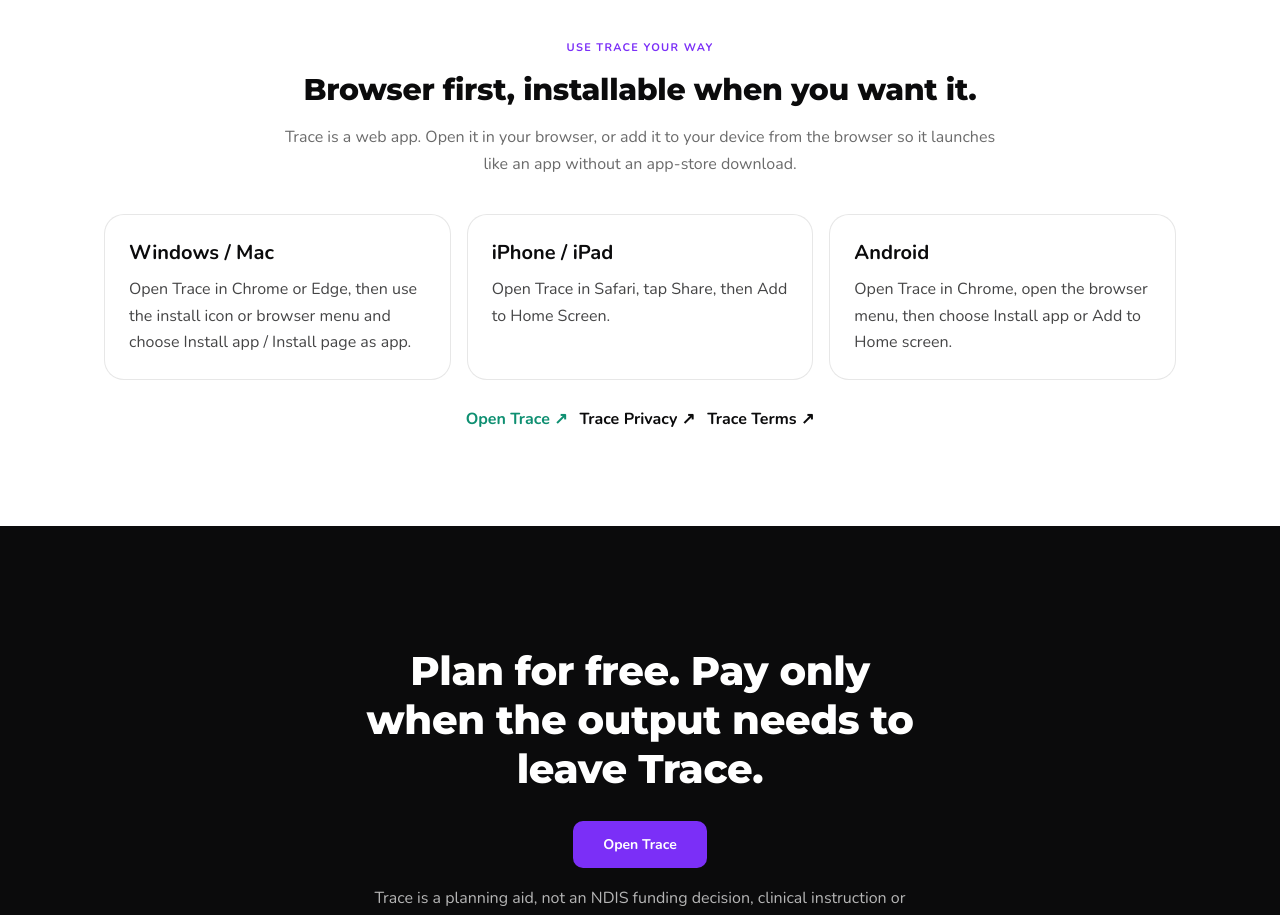
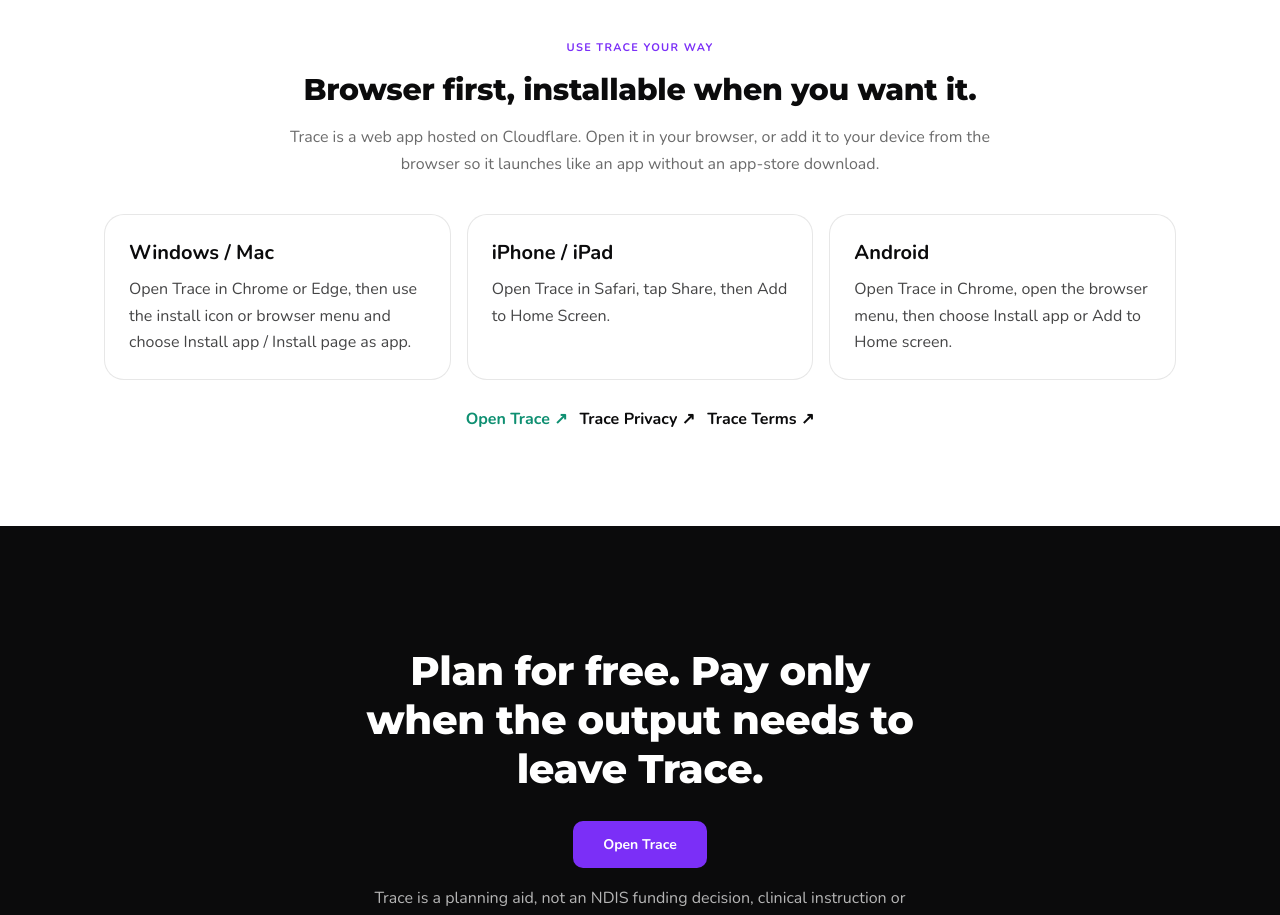
Before and after one commit to DaddysCoder/whatbit-web, a Next.js app: page /trace in a window 1280 px wide. Shown: the part 2200-3115 px from the top of the page. Built offline with nearby package versions, Linux system fonts and the light colour scheme.

Commit message:
TRACE-WEB-006: clarify Cloudflare-hosted Trace copy

```diff
--- a/components/TracePage.tsx
+++ b/components/TracePage.tsx
@@ -150,7 +150,7 @@
           <div className={styles.featEyebrow}>USE TRACE YOUR WAY</div>
           <h2 className={styles.featTitle}>Browser first, installable when you want it.</h2>
           <p className={styles.featCopy}>
-            Trace is a web app. Open it in your browser, or add it to your device from the browser so it launches like an app without an app-store download.
+            Trace is a web app hosted on Cloudflare. Open it in your browser, or add it to your device from the browser so it launches like an app without an app-store download.
           </p>
         </div>
         <div style={{ display: "grid", gridTemplateColumns: "repeat(auto-fit,minmax(240px,1fr))", gap: 16 }}>
```
